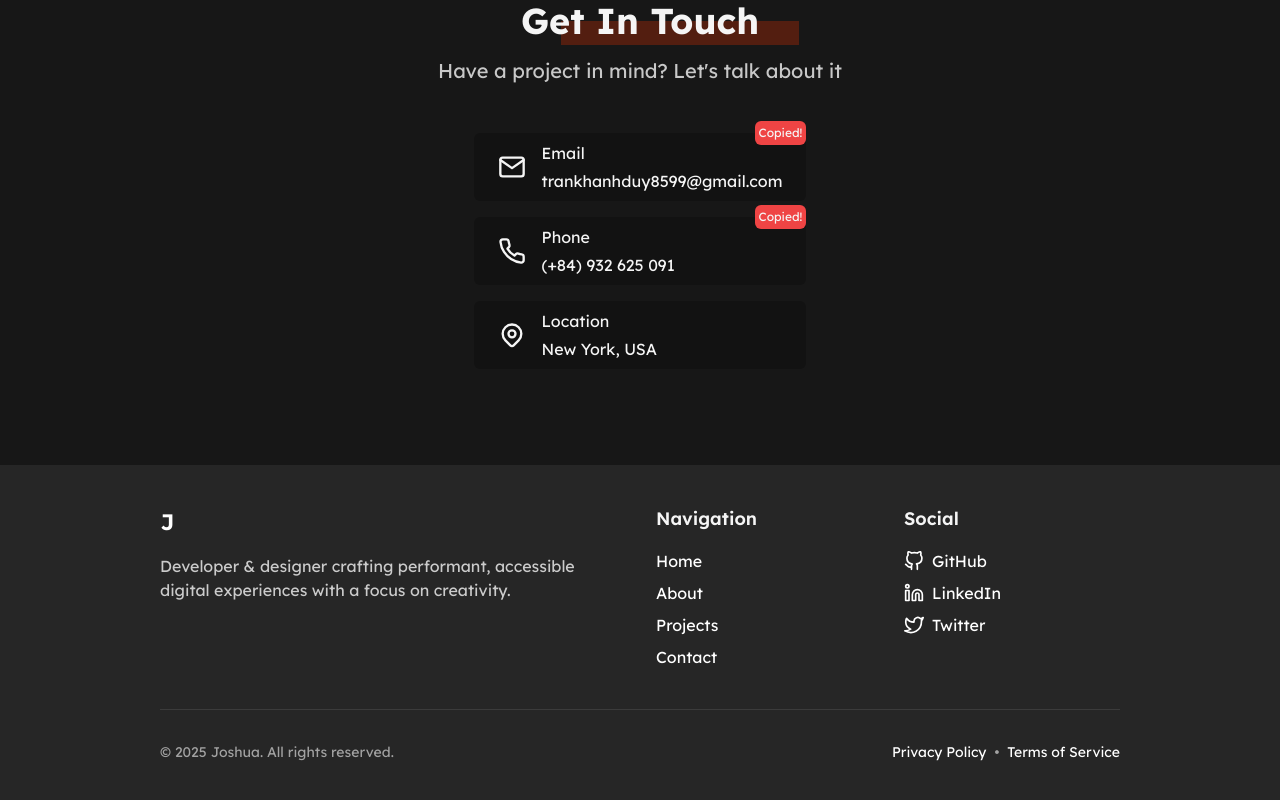
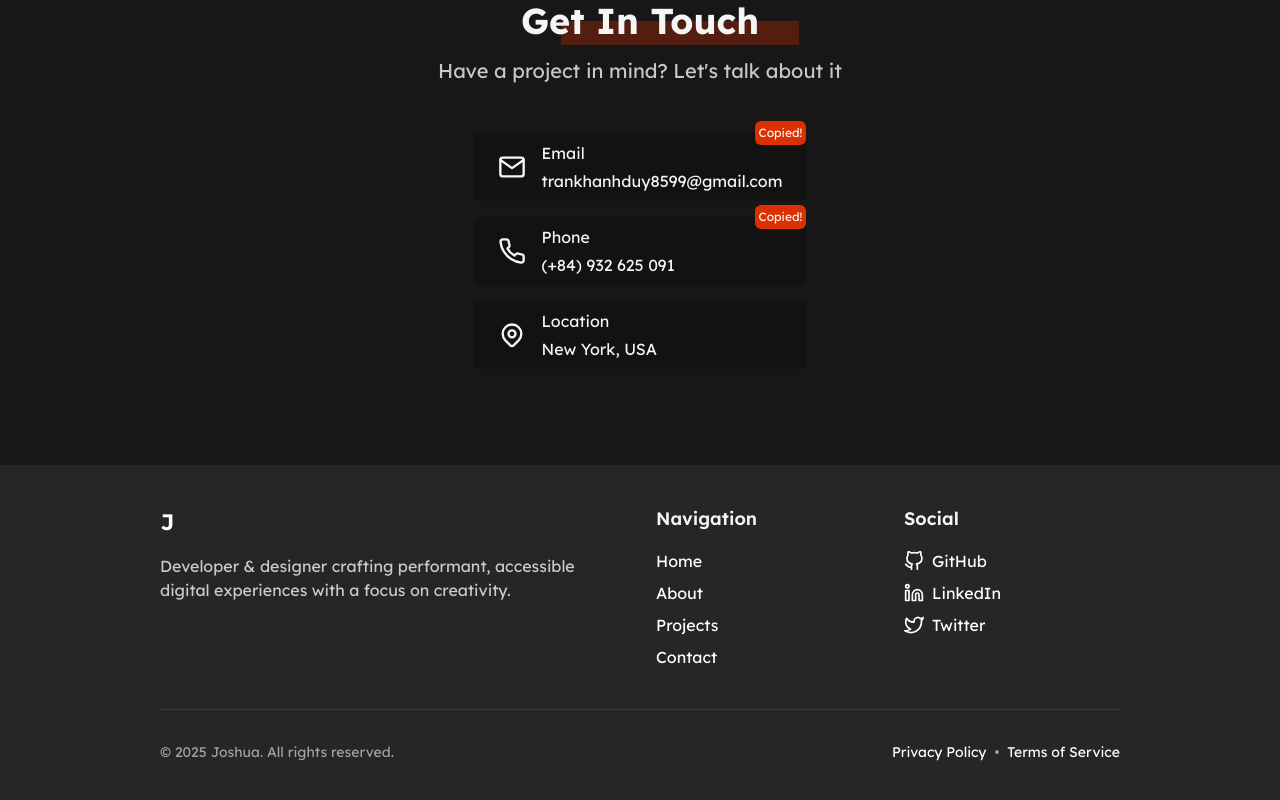
Before and after one commit to duy-nirvana/my-portfolio, a React (Vite) app: page / in a window 1280 px wide. Shown: the part 2175-2975 px from the top of the page. Built offline with nearby package versions, Linux system fonts and the light colour scheme.

Commit message:
updating

```diff
--- a/src/components/sections/ContactSection.jsx
+++ b/src/components/sections/ContactSection.jsx
@@ -97,7 +97,7 @@ const ContactSection = () => {
                     className={twMerge(
                       "flex items-center gap-4 bg-black/20 py-2 px-4 lg:px-6 rounded-md relative",
                       item.isCopy &&
-                        "cursor-pointer after:absolute after:w-fit after:h-fit after:bg-red-500 after:right-0 after:top-0 after:-translate-y-1/2 after:content-['Copied!'] after:text-xs after:p-1 after:rounded-md"
+                        "cursor-pointer after:absolute after:w-fit after:h-fit after:bg-accent after:right-0 after:top-0 after:-translate-y-1/2 after:content-['Copied!'] after:text-xs after:p-1 after:rounded-md"
                     )}
                     key={index}
                   >
```
